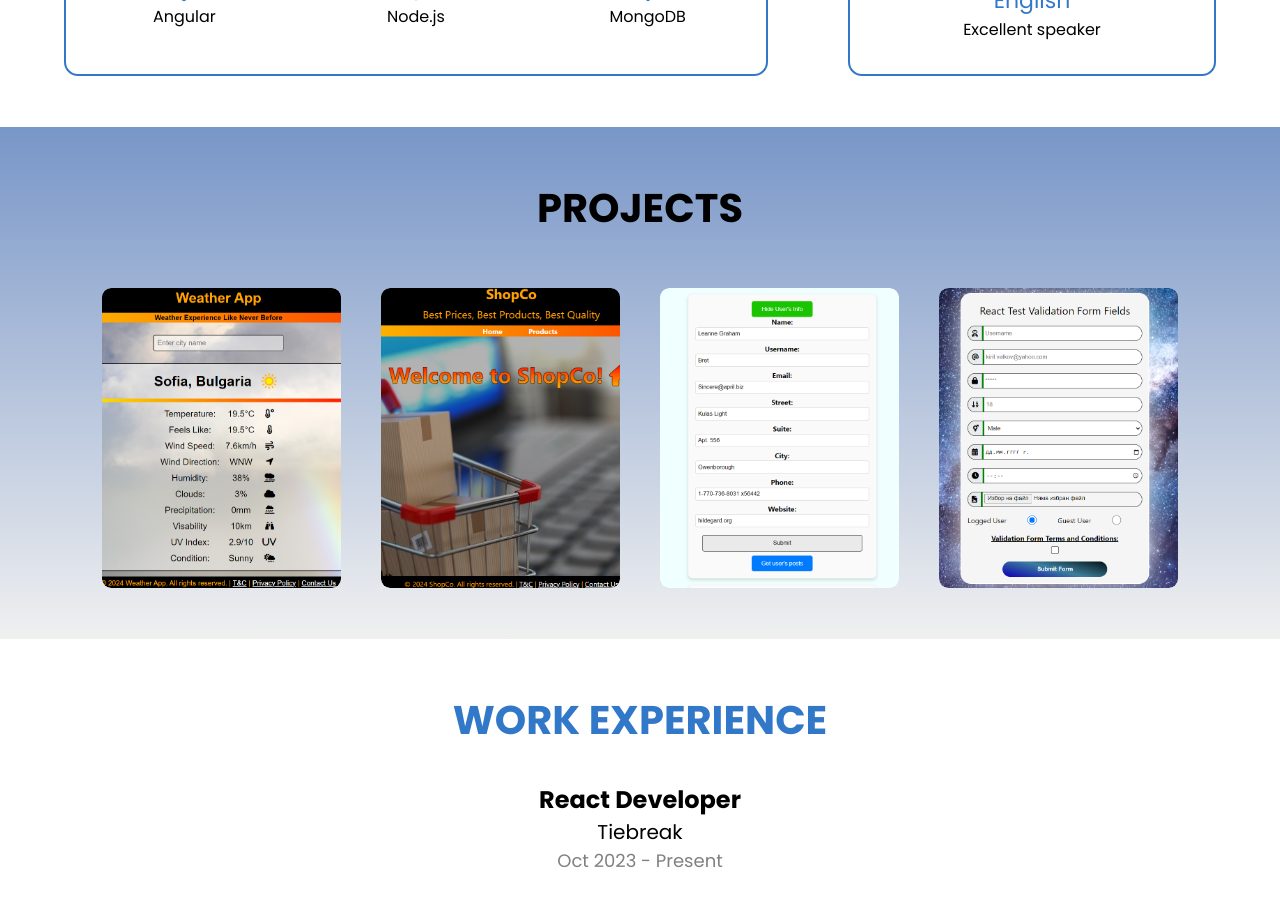
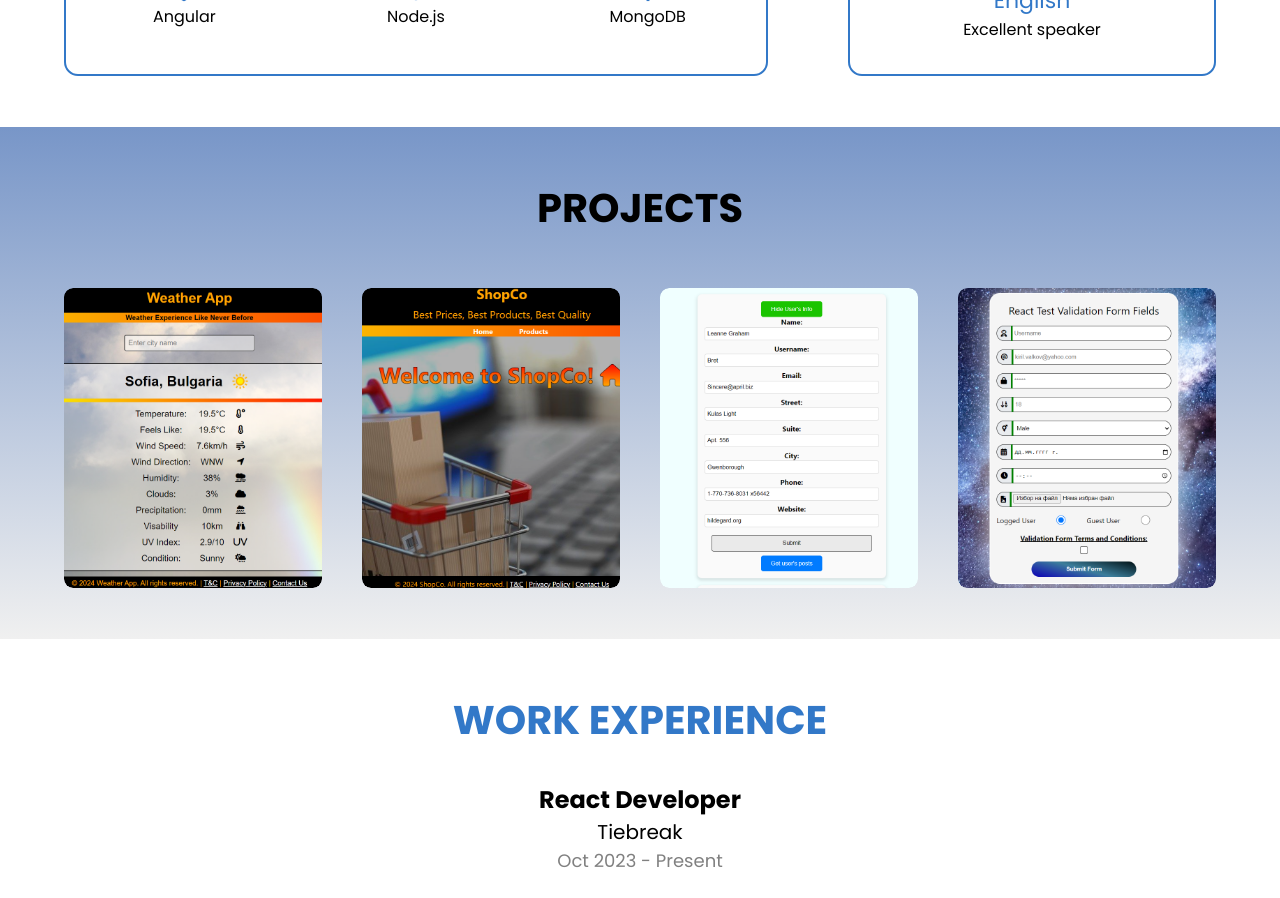
Before and after one commit to KikoXtreme/portfolio, a React (Create React App) app: page / in a window 1280 px wide. Shown: the part 2120-3018 px from the top of the page. Built offline with nearby package versions, Linux system fonts and the light colour scheme.

Commit message:
projects update

```diff
--- a/src/css/projects.css
+++ b/src/css/projects.css
@@ -4,7 +4,13 @@
     text-align: center;
 }
 
-@media (min-width: 768px) {
+@media (min-width: 1200px) {
+    .projects {
+        padding: 4% 5%;
+    }
+}
+
+@media (min-width: 1300px) {
     .projects {
         padding: 4% 8%;
     }
@@ -31,6 +37,18 @@
 }
 
 @media (min-width: 768px) {
+    .projects .project-cards-wrapper {
+        gap: 20px;
+    }
+}
+
+@media (min-width: 992px) {
+    .projects .project-cards-wrapper {
+        gap: 30px;
+    }
+}
+
+@media (min-width: 1200px) {
     .projects .project-cards-wrapper {
         gap: 40px;
     }
@@ -102,8 +120,8 @@
     width: 12px;
     top: 4px;
     left: 5px;
-    fill: #f1ede9;
-    transition: 0.4s;
+    fill: #FFFFFF;
+    transition: 0.5s;
 }
 
 @media (min-width: 768px) {
@@ -124,13 +142,19 @@
     background: rgb(69, 64, 69);
     padding: 4px 5px 4px 20px;
     position: relative;
-    color: #f1ede9;
+    color: #FFFFFF;
     border-radius: 8px;
-    transition: 1s;
+    transition: 0.5s;
     box-shadow: 0px -1px 12px -7px rgb(0, 0, 0);
 }
 
 @media (min-width: 768px) {
+    .projects .project-cards-wrapper .project-card div a {
+        padding: 10px 10px 10px 24px;
+    }
+}
+
+@media (min-width: 992px) {
     .projects .project-cards-wrapper .project-card div a {
         padding: 10px 10px 10px 30px;
     }
```
